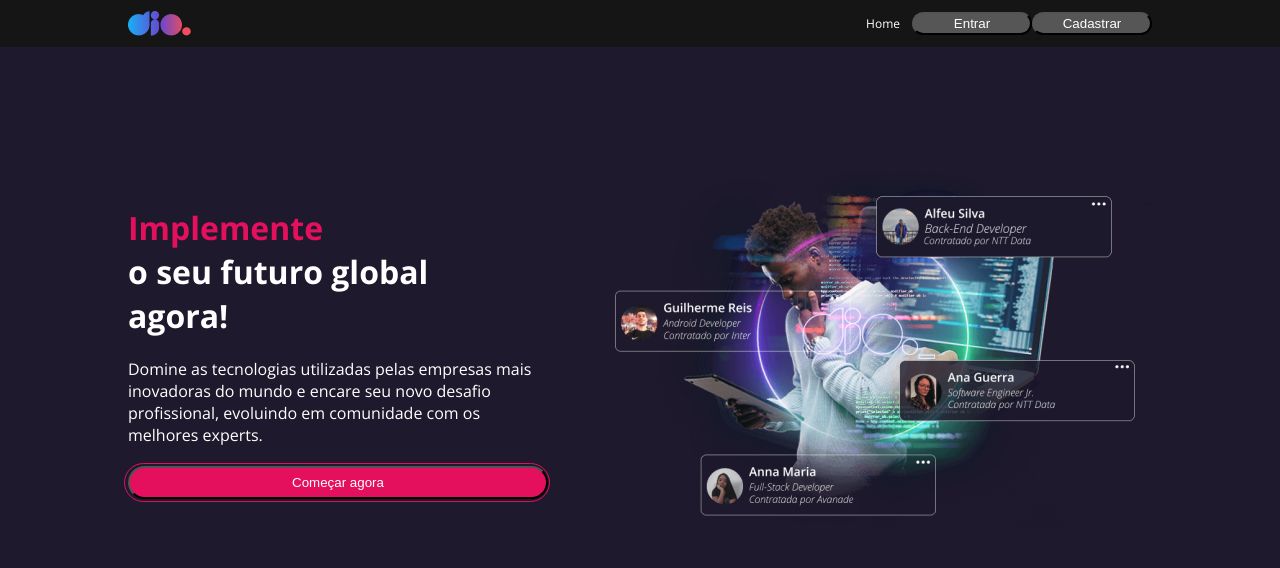
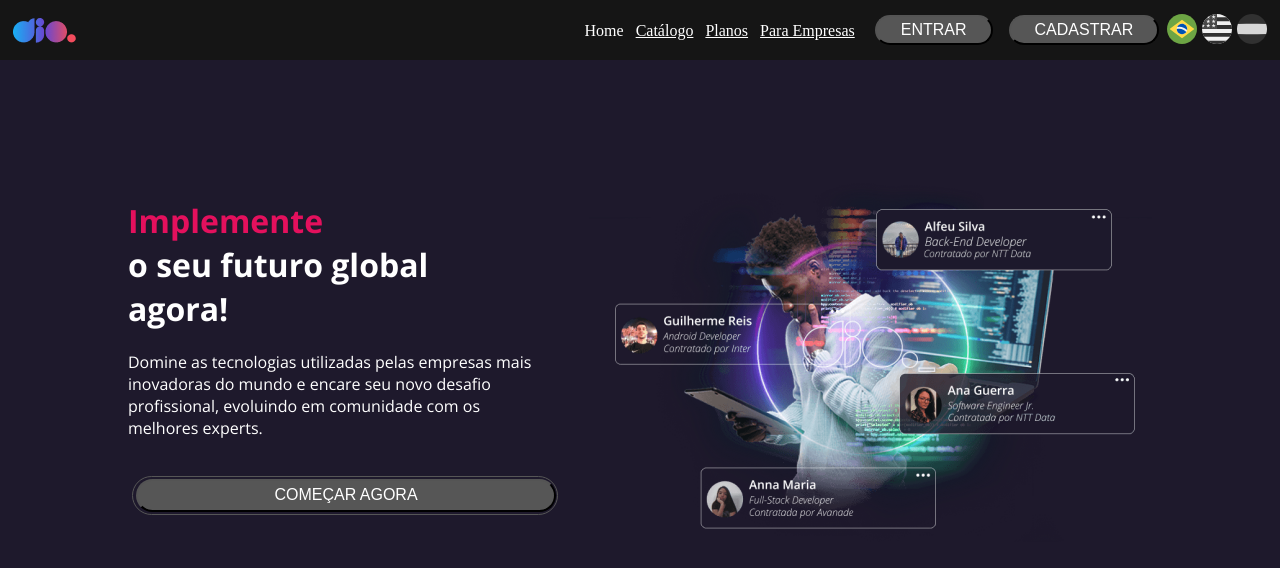
Before and after one commit to ViniDevBR/Clone-DIO, a React (Vite) app: page / in a window 1280 px wide. Shown: the top 568 px of the page. Built offline with nearby package versions, Linux system fonts and the light colour scheme.

Commit message:
:fire: More styles button

```diff
--- a/src/components/Button/index.tsx
+++ b/src/components/Button/index.tsx
@@ -3,11 +3,11 @@ import { ButtonContainer } from './styles';
 
 interface Props extends ButtonHTMLAttributes<HTMLButtonElement> {
   title: string
-  variant?: string
+  variant?: 'primary' | 'secondary' | 'terciary'
 }
 
 export function Button({variant = "primary", ...props}: Props) {
   return (
-    <ButtonContainer {...props} variant={variant}>{props.title}</ButtonContainer>
+    <ButtonContainer {...props}  variant={variant}>{props.title}</ButtonContainer>
   )
 }
--- a/src/components/Button/styles.ts
+++ b/src/components/Button/styles.ts
@@ -5,18 +5,51 @@ type Button = {
 }
 
 export const ButtonContainer = styled.button<Button>`
+  font-size: 16px;
+  text-transform: uppercase;
+  font-weight: 500;
   background: #565656;
   border-radius: 22px;
   position: relative;
+  cursor: pointer;
   color: #FFFFFF;
-  padding: 2px 12px;
-  min-width: 120px;
-  width: 100%;
+  margin: 0 8px;
+  padding: 4px 24px;
+  transition: all .3s;
 
-  ${({variant}) => variant !== "primary" && css`
+  &:hover {
+    background: #E4105D;
+  }
+
+
+  ${({variant}) => variant === "secondary" && css`
+    width: 100%;
     min-width: 167px;
     height: 33px;
+    margin-block: 20px;
+
+    &::after {
+      content: '';
+      position: absolute;
+      border: 1px solid #565656;
+      top: -5px;
+      left: -6px;
+      width: calc(100% + 10px);
+      height: calc(100% + 10px);
+      border-radius: 22px;
+      transition: all .3s;
+    }
+
+    &:hover::after {
+      border: 1px solid #E4105D;
+    }
+  `}
+
+  ${({variant}) => variant === "terciary" && css`
     background: #E4105D;
+    min-width: 167px;
+    height: 40px;
+    margin-block: 32px;
 
     &::after {
       content: '';
@@ -27,6 +60,11 @@ export const ButtonContainer = styled.button<Button>`
       width: calc(100% + 10px);
       height: calc(100% + 10px);
       border-radius: 22px;
+      transition: all .3s;
+    }
+
+    &:hover {
+      box-shadow: 0px 0px 29px 3px #E4105D;
     }
   `}
 `
--- a/src/components/Card/styles.ts
+++ b/src/components/Card/styles.ts
@@ -29,7 +29,6 @@ export const UserInfo = styled.div`
   }
 
   h4{
-    font-family: 'Open Sans';
     font-style: normal;
     font-weight: 700;
     font-size: 18px;
@@ -38,7 +37,6 @@ export const UserInfo = styled.div`
   }
 
   p {
-    font-family: 'Open Sans';
     font-style: normal;
     font-weight: 400;
     font-size: 12px;
@@ -59,7 +57,6 @@ export const PostInfo = styled.div`
   margin-bottom: 12px;
 
   h4{
-    font-family: 'Open Sans';
     font-style: normal;
     font-weight: 700;
     font-size: 18px;
@@ -68,7 +65,6 @@ export const PostInfo = styled.div`
   }
 
   p {
-    font-family: 'Open Sans';
     font-style: normal;
     font-weight: 400;
     font-size: 12px;
@@ -80,7 +76,6 @@ export const HasInfo = styled.div`
   margin-top: 12px;
 
   h4{
-    font-family: 'Open Sans';
     font-style: normal;
     font-weight: 700;
     font-size: 12px;
@@ -89,7 +84,6 @@ export const HasInfo = styled.div`
   }
 
   p {
-    font-family: 'Open Sans';
     font-style: normal;
     font-weight: 700;
     font-size: 16px;
--- a/src/components/Header/index.tsx
+++ b/src/components/Header/index.tsx
@@ -4,12 +4,27 @@ import { Button } from '../Button';
 import { Container, Wrapper, BuscarInputContainer, Input, Row, Menu, MenuRight, UserPicture} from './styles';
 //IMG
 import logo from '../../assets/logo-dio.png';
+import { Flags } from '../flags';
+//REACT ROUTER DOM
+import { useNavigate } from 'react-router-dom';
 
 interface HeaderProps {
   autenticado?: boolean
 }
 
 export function Header(props: HeaderProps) {
+  const navigate = useNavigate();
+
+  function handleClickSignIn() {
+    navigate('/login')
+  }
+  function handleClickHome() {
+    navigate('/')
+  }
+  function handleClickSignUp() {
+    navigate('/signup')
+  }
+
   return (
     <Wrapper>
       <Container>
@@ -22,6 +37,7 @@ export function Header(props: HeaderProps) {
               </BuscarInputContainer>
               <Menu>Live Code</Menu>
               <Menu>Global</Menu>
+              <Flags />
             </>
           ) : null}
         </Row>
@@ -30,9 +46,13 @@ export function Header(props: HeaderProps) {
           ( <UserPicture src="https://avatars.githubusercontent.com/u/45184516?v=4"/>)
           :
           (<>
-            <MenuRight href="/">Home</MenuRight>
-            <Button title="Entrar" />
-            <Button title="Cadastrar" />
+            <MenuRight onClick={handleClickHome}>Home</MenuRight>
+            <MenuRight href="#">Catálogo</MenuRight>
+            <MenuRight href="#">Planos</MenuRight>
+            <MenuRight href="#">Para Empresas</MenuRight>
+            <Button onClick={handleClickSignIn} title="Entrar" />
+            <Button onClick={handleClickSignUp} title="Cadastrar" />
+            <Flags />
           </>)}
         </Row>
       </Container>
--- a/src/components/Header/styles.ts
+++ b/src/components/Header/styles.ts
@@ -1,9 +1,17 @@
 import styled  from 'styled-components';
 
+export const Wrapper = styled.div`
+  background-color: #151515;
+  width: 100%;
+  height: 60px;
+  display: flex;
+  justify-content: center;
+  align-items: center
+`
+
 export const Container = styled.div`
-
   width: 100%;
-  max-width: 80%;
+  max-width: 98%;
   height: 47px;
 
   display: flex;
@@ -14,17 +22,7 @@ export const Container = styled.div`
 
 export const Row = styled.div`
   display: flex;
-  flex-direction: row;
   align-items: center;
-`;
-
-export const Wrapper = styled.div`
-  background-color: #151515;
-  width: 100%;
-  height: 47px;
-  display: flex;
-  justify-content: center;
-  align-items: center
 `
 
 export const BuscarInputContainer = styled.div`
@@ -39,7 +37,6 @@ export const BuscarInputContainer = styled.div`
 `
 
 export const Menu = styled.a`
-  font-family: 'Open Sans';
   font-style: normal;
   font-weight: 700;
   font-size: 18px;
@@ -49,13 +46,17 @@ export const Menu = styled.a`
 `
 
 export const MenuRight = styled.a`
-  font-family: 'Open Sans';
+  cursor: pointer;
   font-style: normal;
-  font-size: 12px;
+  font-size: 16px;
   line-height: 25px;
   color: #FFFFFF;
   margin-right: 12px;
-  text-decoration: none;
+  transition: all .3s;
+
+  &:hover {
+    color: #E4105D;
+  }
 `
 
 export const UserPicture = styled.img`
--- a/src/components/Input/index.tsx
+++ b/src/components/Input/index.tsx
@@ -1,15 +1,17 @@
 //HOOK FORM
-import { InputHTMLAttributes } from "react";
+import { InputHTMLAttributes, ReactNode } from "react";
 //REACT HOOK FORM
 import { Control, Controller, FieldValues } from "react-hook-form";
 //STYLED-COMPONENTS
 import {InputContainer, InputText, IconContainer } from './styles';
 
 interface InputProps extends InputHTMLAttributes<HTMLInputElement>{
-  leftIcon: any
+  leftIcon: ReactNode
   control: Control<FieldValues, any>
   name: string
 }
+
+//
 
 export function Input({...props}: InputProps) {
 
--- a/src/components/Input/styles.ts
+++ b/src/components/Input/styles.ts
@@ -2,13 +2,17 @@ import styled from 'styled-components';
 
 export const InputContainer = styled.div`
   width: 100%;
-  max-width: 275px;
   height: 30px;
   border-bottom: 1px solid #3B3450;
 
   display: flex;
   align-items: center;
   margin-bottom: 20px;
+  transition: all .3s;
+
+  &:focus-within  {
+    border-bottom: 1px solid #8747af;
+  }
 `
 
 export const IconContainer = styled.div`
@@ -20,6 +24,10 @@ export const InputText = styled.input`
   color: #FFFFFF;
   flex:1;
   border: 0;
+  outline: 0;
   height: 30px;
 
+  &::placeholder {
+    color: #FFF;
+  }
 `
--- a/src/components/UserInfo/styles.ts
+++ b/src/components/UserInfo/styles.ts
@@ -19,7 +19,6 @@ export const UserPicture = styled.img`
 `
 
 export const NameText = styled.div`
-  font-family: 'Open Sans';
   font-style: normal;
   font-weight: 700;
   font-size: 18px;
--- /dev/null
+++ b/src/components/flags/index.tsx
@@ -0,0 +1,23 @@
+//STYLED-COMPONENTS
+import { ContainerFlags, Button } from "./styles";
+//IMG
+import BrasilFlag from '../../assets/brasil.svg'
+import EuaFlag from '../../assets/eua.svg'
+import EspanhaFlag from '../../assets/espanha.svg'
+
+
+export function Flags() {
+  return(
+    <ContainerFlags>
+      <Button filter>
+        <img src={BrasilFlag} alt="Selecionar idioma portugues brasil" />
+      </Button>
+      <Button filter={false}>
+        <img src={EuaFlag} alt="Selecionar idioma ingles" />
+      </Button>
+      <Button filter={false}>
+        <img src={EspanhaFlag} alt="Selecionar idioma espanhol" />
+      </Button>
+    </ContainerFlags>
+  )
+}
--- /dev/null
+++ b/src/components/flags/styles.ts
@@ -0,0 +1,33 @@
+import styled, { css } from "styled-components";
+
+type img = {
+  filter: boolean
+}
+
+export const ContainerFlags = styled.div`
+  display: flex;
+  align-items: center;
+  gap: 5px;
+  width: 10%;
+`
+
+export const Button = styled.button<img>`
+  background-color: transparent;
+  border: none;
+  cursor: pointer;
+
+  img {
+    width: 30px;
+    transition: all .3s;
+
+    ${({filter}) => filter !== true && css`
+      filter: grayscale(1);
+    `}
+
+    &:hover {
+      filter: none;
+    }
+  }
+
+
+`
```
